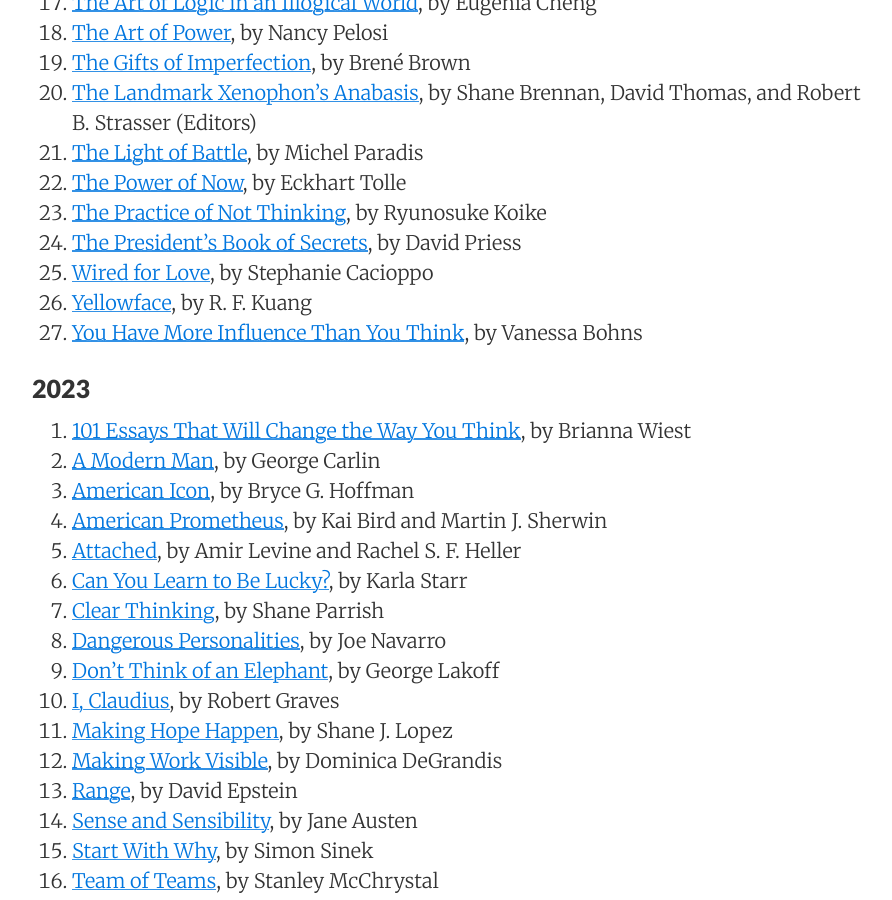
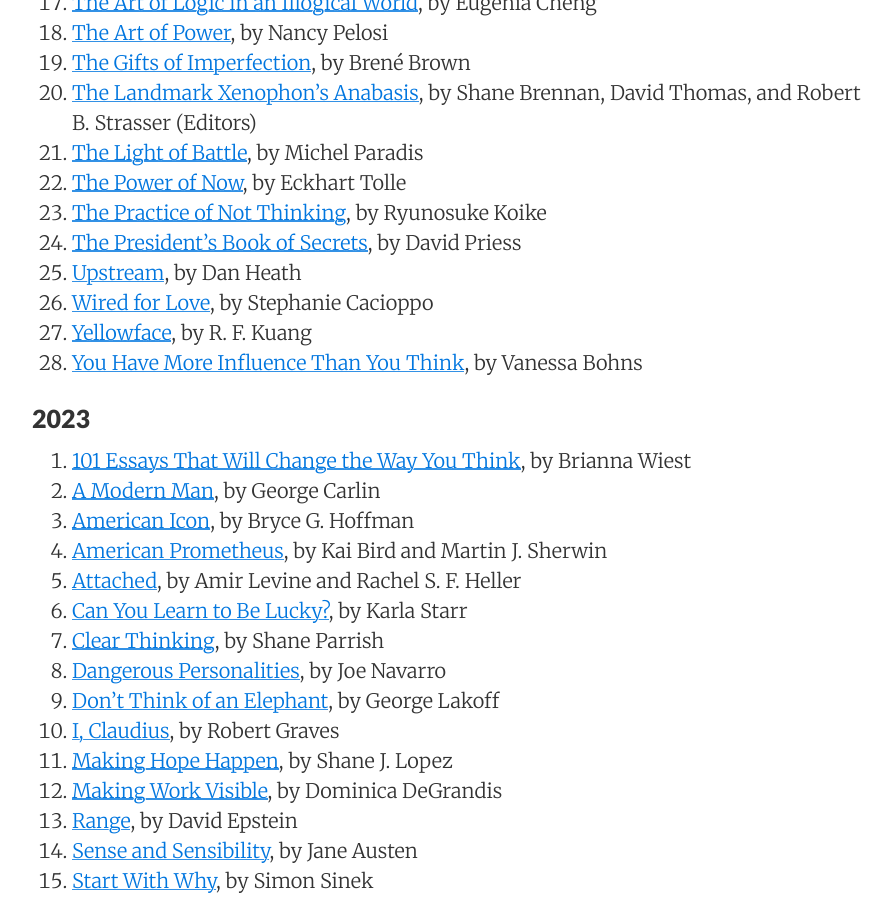
Before and after one commit to sewardlee337/sewardlee337.github.io, a Jekyll site: the page built from readinglist.md, in a window 1280 px wide and 900 px high, scrolled down 1160 px. Shown: the whole window, without its empty margins (188-1080 px from the left). Built offline with Jekyll 4.4.1, drawn with Linux system fonts in a browser that asks for light colours; nearby versions of some CDN libraries.

Commit message:
update reading list

```diff
--- a/readinglist.md
+++ b/readinglist.md
@@ -46,6 +46,7 @@ _"My alma mater was books, a good library... I could spend the rest of my life r
 1. [The Power of Now](https://www.amazon.com/Power-Now-Guide-Spiritual-Enlightenment/dp/1577314808), by Eckhart Tolle
 1. [The Practice of Not Thinking](https://www.amazon.com/The-Practice-of-Not-Thinking/dp/0141994614), by Ryunosuke Koike
 1. [The President's Book of Secrets](https://www.amazon.com/Presidents-Book-Secrets-Intelligence-Briefings/dp/161039769X), by David Priess
+1. [Upstream](https://www.amazon.com/Upstream-Quest-Problems-Before-Happen/dp/1982134720), by Dan Heath
 1. [Wired for Love](https://www.amazon.com/Wired-Love-Neuroscientists-Journey-Connection/dp/1250790603), by Stephanie Cacioppo
 1. [Yellowface](https://www.amazon.com/Yellowface-Novel-R-F-Kuang/dp/0063250837), by R. F. Kuang
 1. [You Have More Influence Than You Think](https://www.amazon.com/Have-More-Influence-Than-Think/dp/1324005718), by Vanessa Bohns
```
